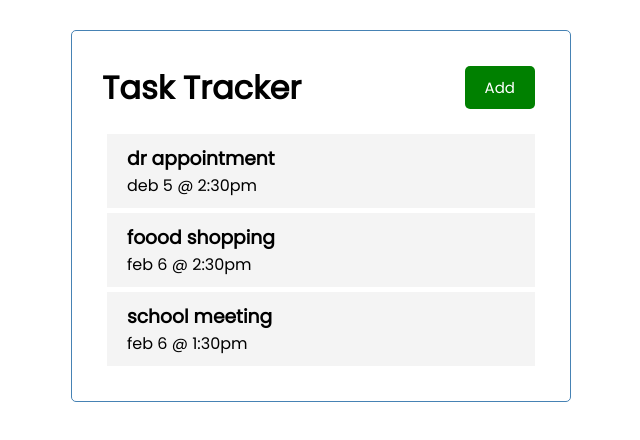
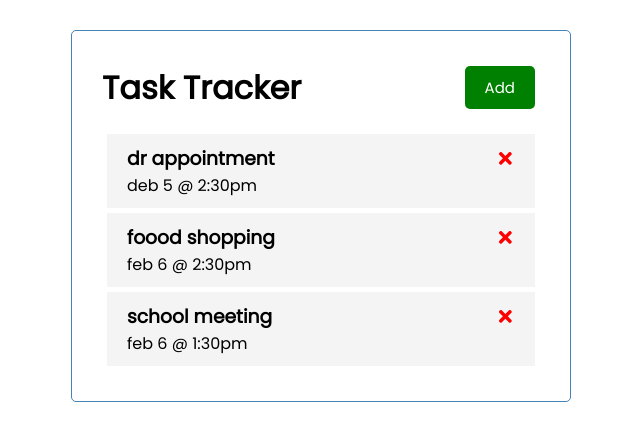
Before and after one commit to twglm9/task-manager, a React (Create React App) app in the folder react-task-tracker/: page / in a window 1280 px wide. Shown: the top 440 px of the page, without its empty margins (319-959 px from the left). Built offline with nearby package versions, Linux system fonts and the light colour scheme.

Commit message:
font awesome to task component

```diff
--- a/react-task-tracker/src/components/Task.js
+++ b/react-task-tracker/src/components/Task.js
@@ -1,8 +1,9 @@
+import { FaTimes } from "react-icons/fa"
 
 const Task = ({ task }) => {
     return (
         <div className="task">
-            <h3>{task.text}</h3>
+            <h3>{task.text} <FaTimes style={{ color: "red", cursor: "pointer"}}/></h3>
             <p>{task.day}</p>
         </div>
     )
```
